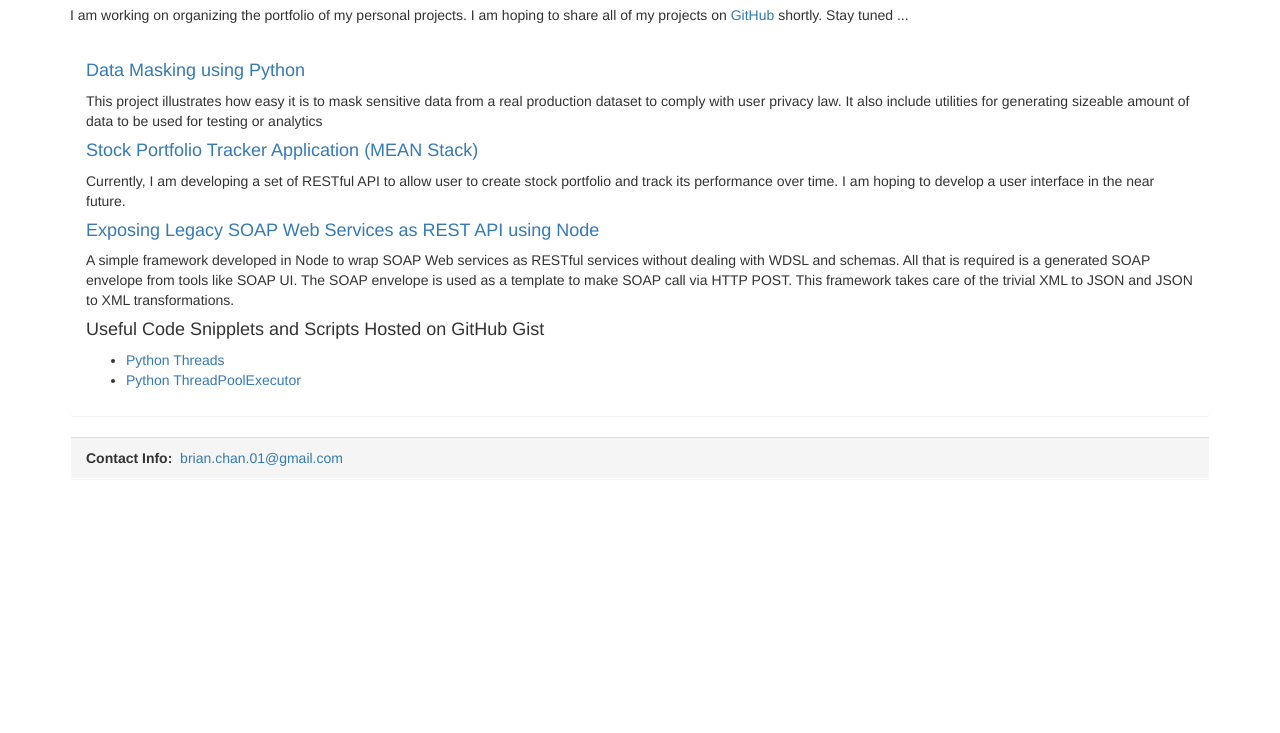
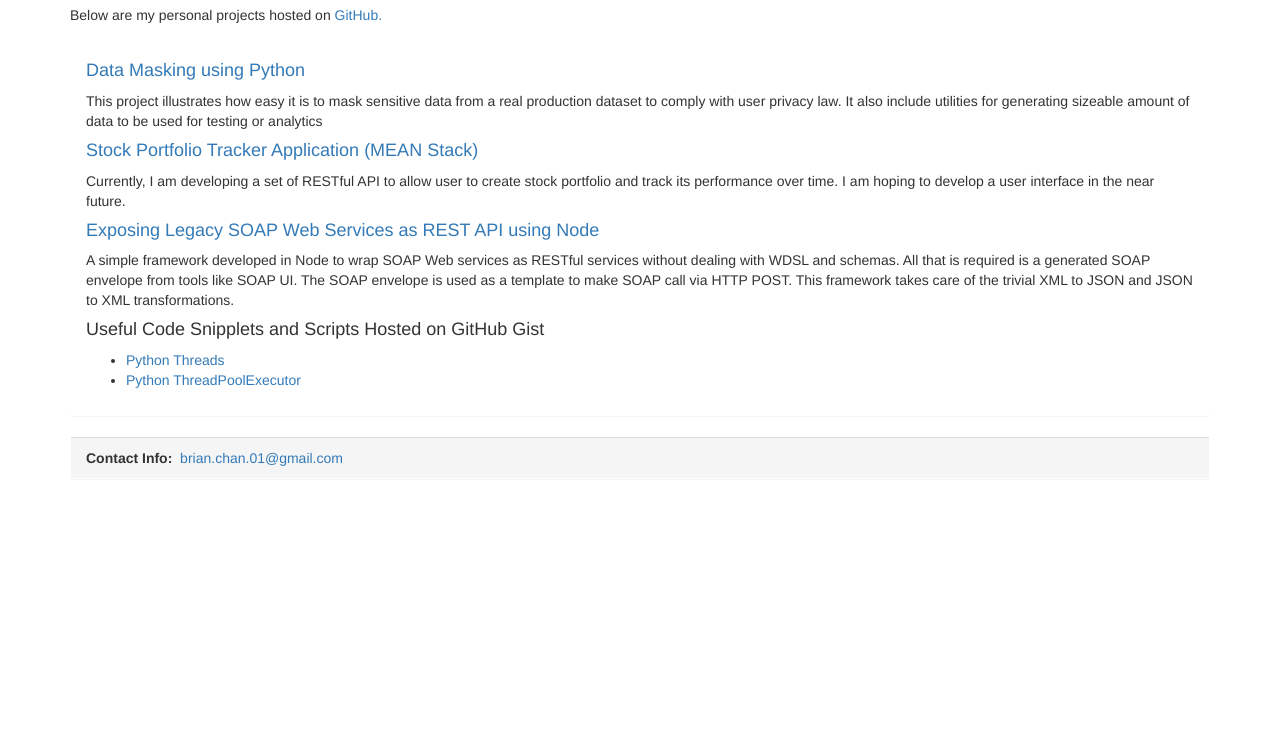
Before and after one commit to bchan01/bchan01.github.io, a plain HTML site: page index.html in a window 1280 px wide. Shown: the part 67-800 px from the top of the page. Drawn offline with nearby package versions, Linux system fonts and the light colour scheme; some packages are replaced by stand-ins of ours.

Commit message:
no message

```diff
--- a/pages/home.html
+++ b/pages/home.html
@@ -1,5 +1,5 @@
 <div class="container">
-  <p>I am working on organizing the portfolio of my personal projects. I am hoping to share all of my projects on <a href="https://github.com/bchan01" target="_blank">GitHub</a> shortly.  Stay tuned ... </p>
+  <p>Below are my personal projects hosted on <a href="https://github.com/bchan01" target="_blank">GitHub.</a></p>
 
   <div class="panel">
     <div class="panel-body">
```
